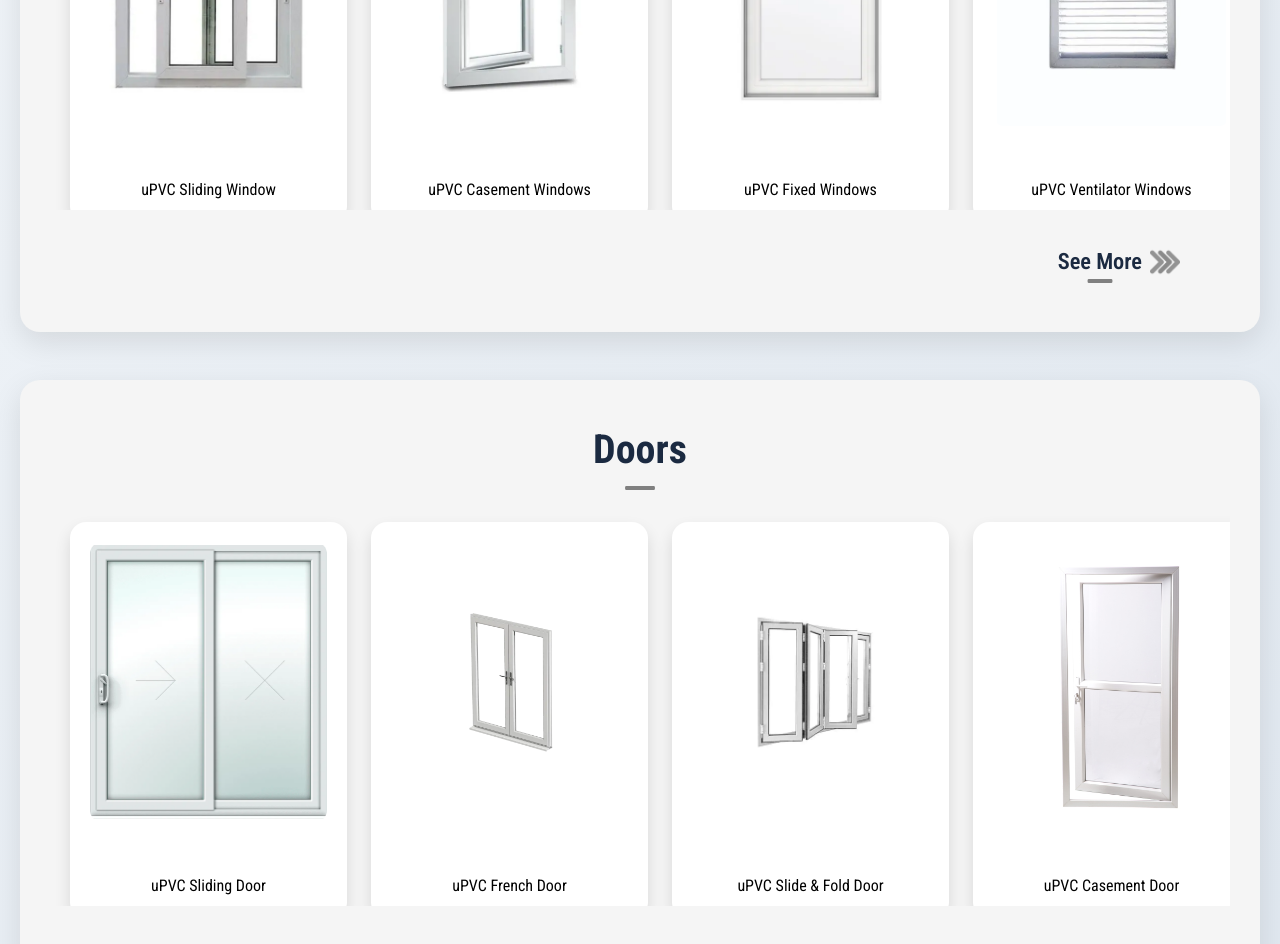
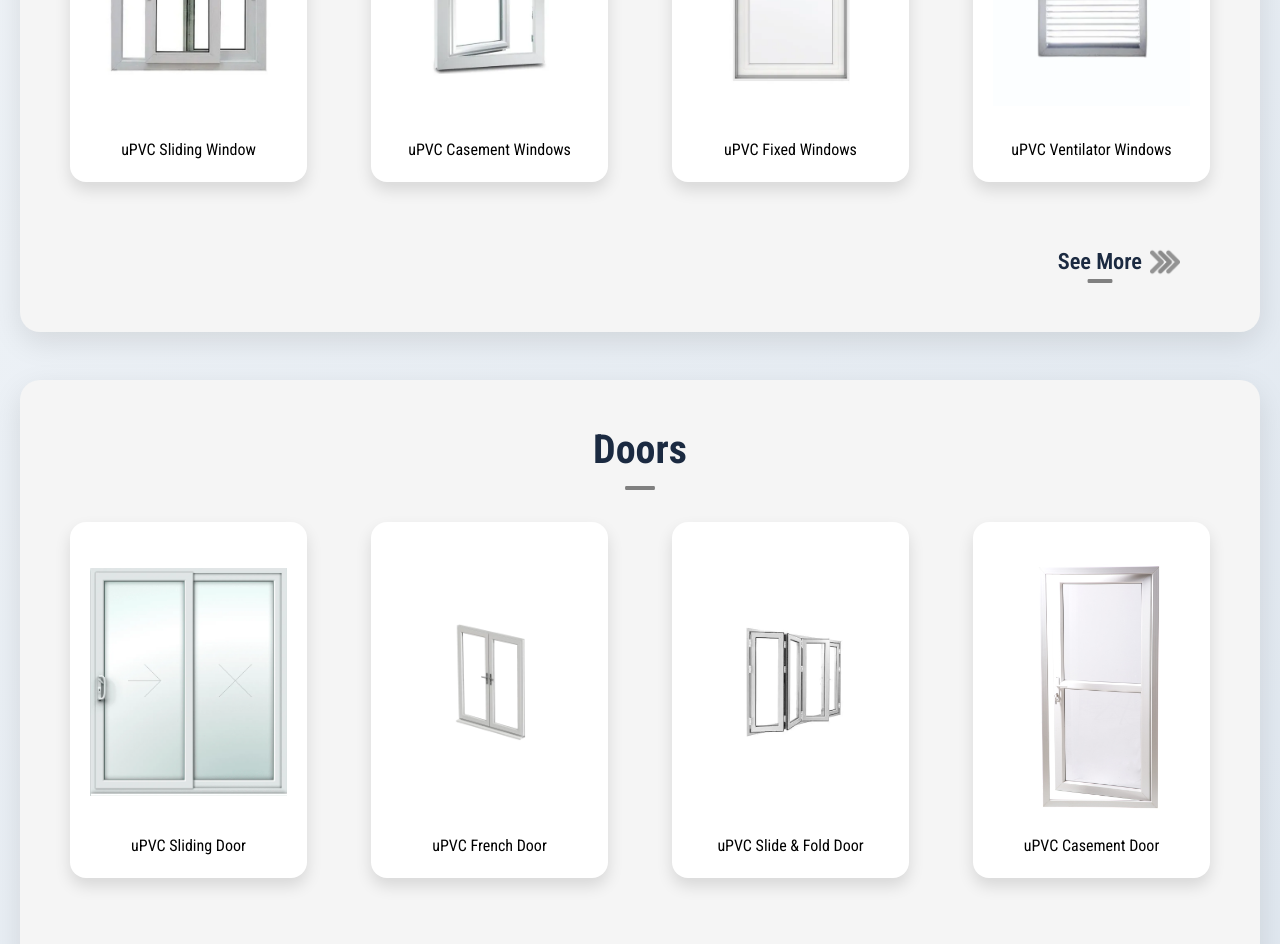
Before and after one commit to Team-Immature/upvc, a React (Vite) app in the folder frontend/: page / in a window 1280 px wide. Shown: the part 1300-2244 px from the top of the page. Built offline with nearby package versions, Linux system fonts and the light colour scheme.

Commit message:
navigation for cards

```diff
--- a/frontend/src/components/Carousel/DoorSection.jsx
+++ b/frontend/src/components/Carousel/DoorSection.jsx
@@ -17,20 +17,20 @@ const DoorSection = () => {
     <div className='productSection'>
       <h2 className='product_heading'>Doors</h2>
       <div className='product_images'>
-        <Link to="/products#sliding-door">
-          <ProductCard value='uPVC Sliding Door' img={slidingDoor} />
-        </Link>
-        <Link to="/products#french-door">
-          <ProductCard value='uPVC French Door' img={frenchDoor} />
-        </Link>
 
-        <Link to="/products#sliding-door">
-          <ProductCard value='uPVC Slide & Fold Door' img={slidefoldD} />
-        </Link>
+          <ProductCard path="/products#sliding-door" value='uPVC Sliding Door' img={slidingDoor} />
 
-        <Link to="/products#sliding-door">
-          <ProductCard value='uPVC Casement Door' img={casementD} />
-        </Link>
+
+          <ProductCard path="/products#french-door" value='uPVC French Door' img={frenchDoor} />
+
+
+
+          <ProductCard path="/products#slidefold-door" value='uPVC Slide & Fold Door' img={slidefoldD} />
+
+
+
+          <ProductCard path="/products#casement-door" value='uPVC Casement Door' img={casementD} />
+
       </div>
 
       <div className='arrow'>
--- a/frontend/src/components/Carousel/ProductCard.jsx
+++ b/frontend/src/components/Carousel/ProductCard.jsx
@@ -1,11 +1,13 @@
 import React from "react";
 import './styling.css';
-const ProductCard = (props) =>{
+
+import { Link } from 'react-router-dom';
+const ProductCard = ({ value, img, path }) =>{
     return(
-        <div className="productcard">
-            <img className="image" src={props.img} alt="" />
-            <h3>{props.value}</h3>
-        </div>
+        <Link to={path} className="productcard">
+            <img className="image" src={img} alt="" />
+            <h3>{value}</h3>
+        </Link>
     )
 }
 
--- a/frontend/src/components/Carousel/WindowSection.jsx
+++ b/frontend/src/components/Carousel/WindowSection.jsx
@@ -27,18 +27,18 @@ const WindowSection = () => {
       <h2 className='product_heading'>Windows</h2>
       <div className='sec'>
         <div className='product_images'>
-          <Link to="/products#sliding-window">
-            <ProductCard value='uPVC Sliding Window' img={sliding} />
-          </Link>
-          <Link to="/products#casement-window">
-            <ProductCard value='uPVC Casement Windows' img={casement} />
-          </Link>
-          <Link to="/products#fixed-window">
-            <ProductCard value='uPVC Fixed Windows' img={fixed} />
-          </Link>
-          <Link to="/products#ventilator-window">
-            <ProductCard value='uPVC Ventilator Windows' img={ventilator} />
-          </Link>
+
+            <ProductCard path="/products#sliding-window" value='uPVC Sliding Window' img={sliding} />
+
+
+            <ProductCard path="/products#casement-window" value='uPVC Casement Windows' img={casement} />
+
+
+            <ProductCard path="/products#fixed-window" value='uPVC Fixed Windows' img={fixed} />
+
+
+            <ProductCard path="/products#ventilator-window" value='uPVC Ventilator Windows' img={ventilator} />
+
         </div>
       </div>
 
```
